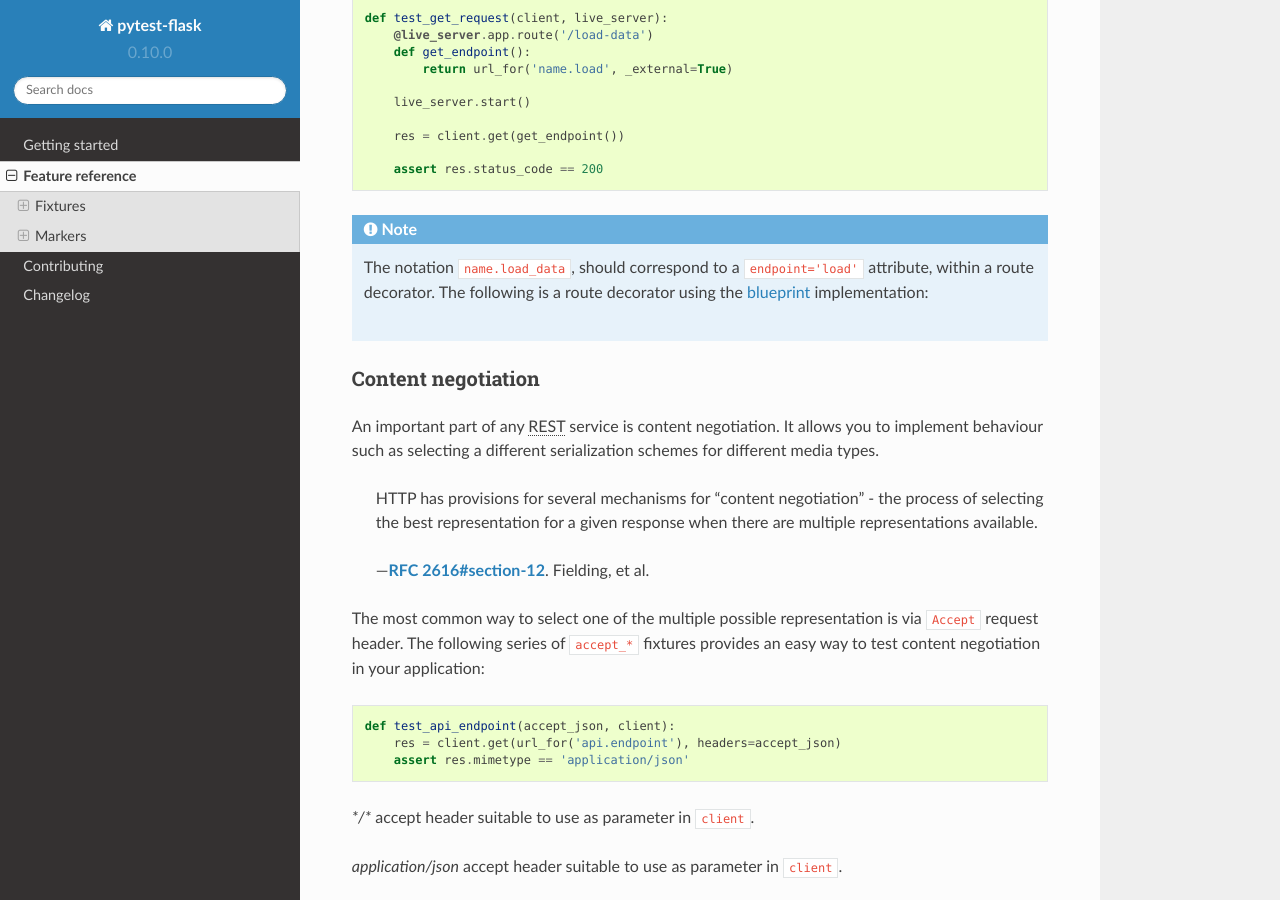
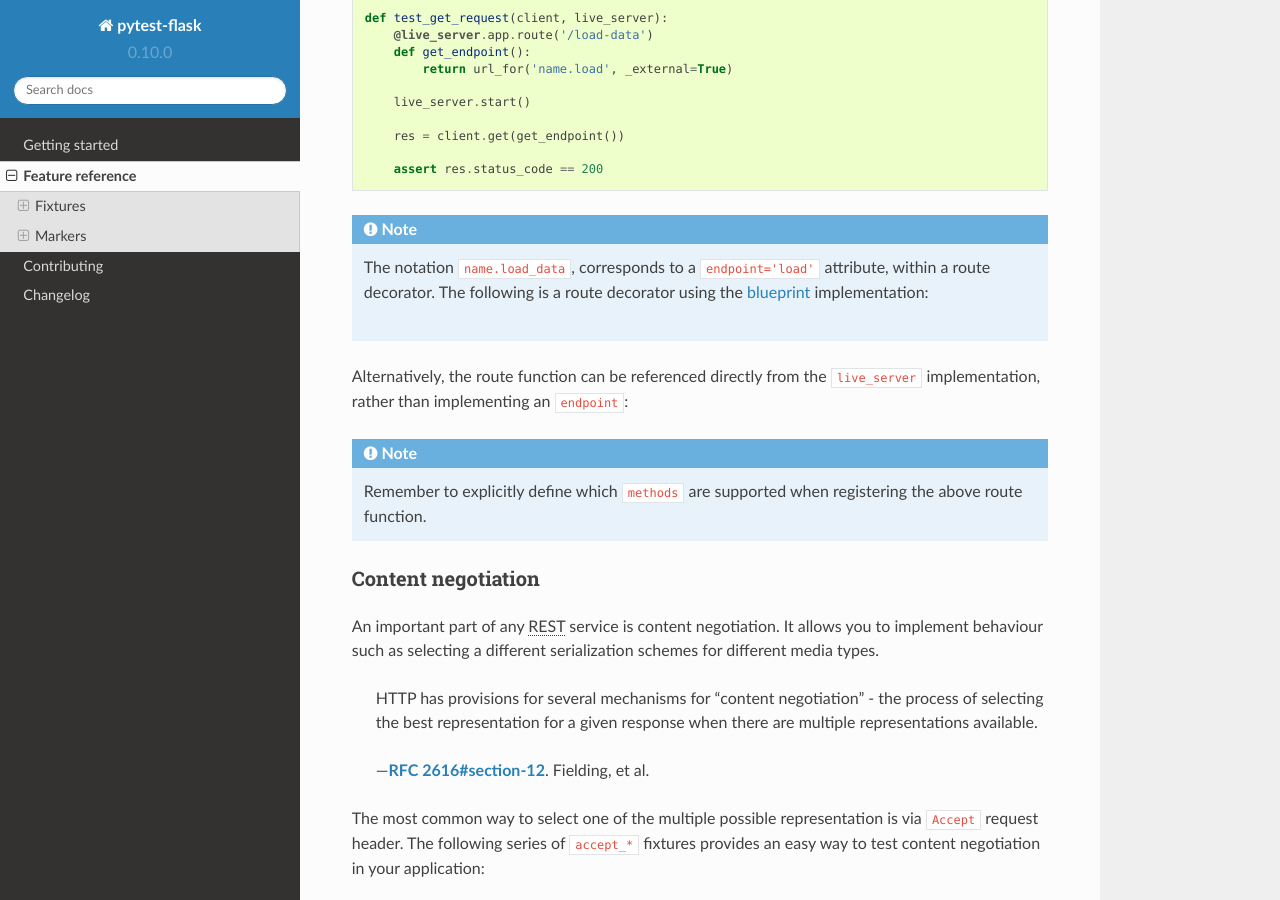
Before and after one commit to pytest-dev/pytest-flask, a Sphinx documentation site: the page built from docs/features.rst, in a window 1280 px wide and 900 px high, scrolled down 4070 px. Built offline with Sphinx 7.4.7 and the Read the Docs theme 2.0.0, drawn with Linux system fonts in a browser that asks for light colours.

Commit message:
#45: features.rst, provide alternative, self contained example

```diff
--- a/docs/features.rst
+++ b/docs/features.rst
@@ -237,7 +237,7 @@ Example:
 
 .. note::
 
-    The notation ``name.load_data``, should correspond to a ``endpoint='load'``
+    The notation ``name.load_data``, corresponds to a ``endpoint='load'``
     attribute, within a route decorator. The following is a route decorator
     using the `blueprint`_ implementation:
 
@@ -261,6 +261,25 @@ Example:
                     if request.get_json():
 
                         ...
+
+Alternatively, the route function can be referenced directly from the
+``live_server`` implementation, rather than implementing an ``endpoint``:
+
+    .. code:: python
+        def test_load_data(live_server, client):
+            @live_server.app.route('/load-data', methods=['POST'])
+            def load_data():
+                pass
+
+            live_server.start()
+
+            res = client.post(url_for('load_data'), data={})
+            assert res.status_code == 200
+
+.. note::
+
+    Remember to explicitly define which ``methods`` are supported when
+    registering the above route function.
 
 Content negotiation
 ~~~~~~~~~~~~~~~~~~~
```
